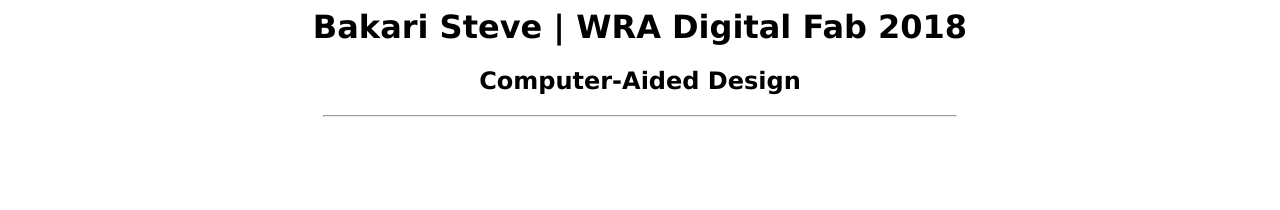
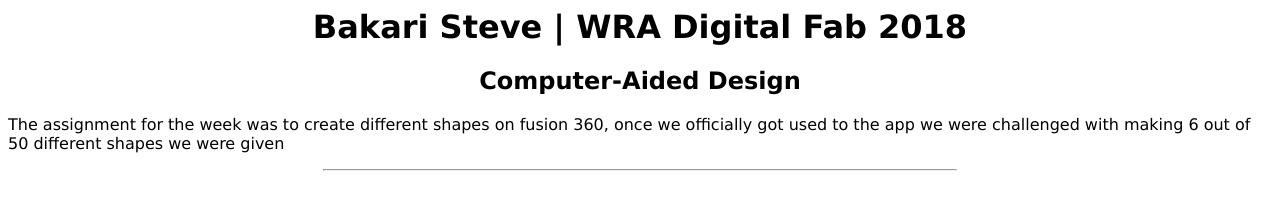
Before and after one commit to wrafab/steveb, a plain HTML site: page index2.html in a window 1280 px wide. Drawn offline with Linux system fonts and the light colour scheme.

Commit message:
Update index2.html

```diff
--- a/index2.html
+++ b/index2.html
@@ -17,5 +17,5 @@
 <body>
 <h1> Bakari Steve | WRA Digital Fab 2018</h1>
 <h2>Computer-Aided Design</h1>
-<p>
+<p>The assignment for the week was to create different shapes on fusion 360, once we officially got used to the app we were challenged with making 6 out of 50 different shapes we were given
 <hr style="width:50%">
```
